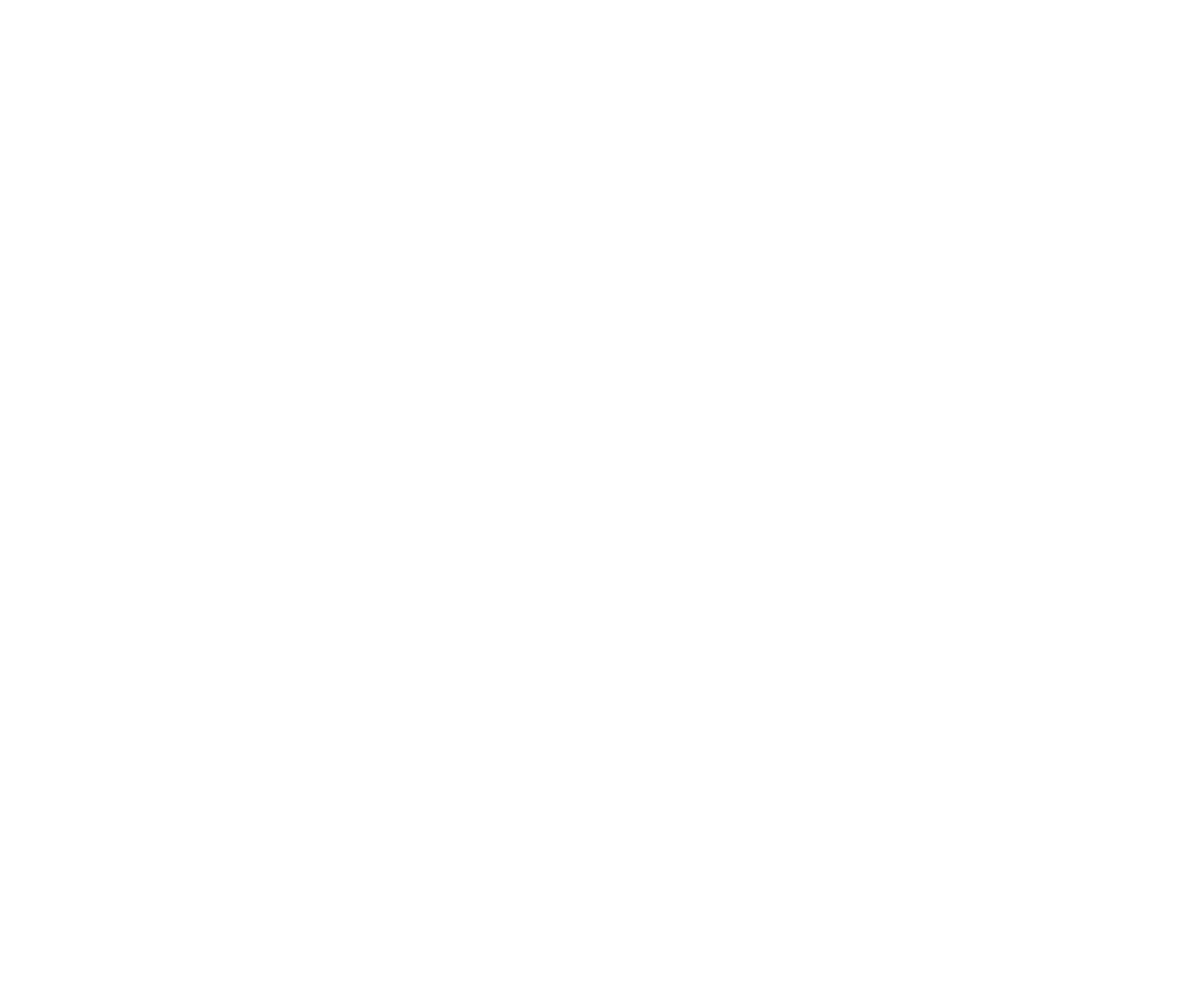
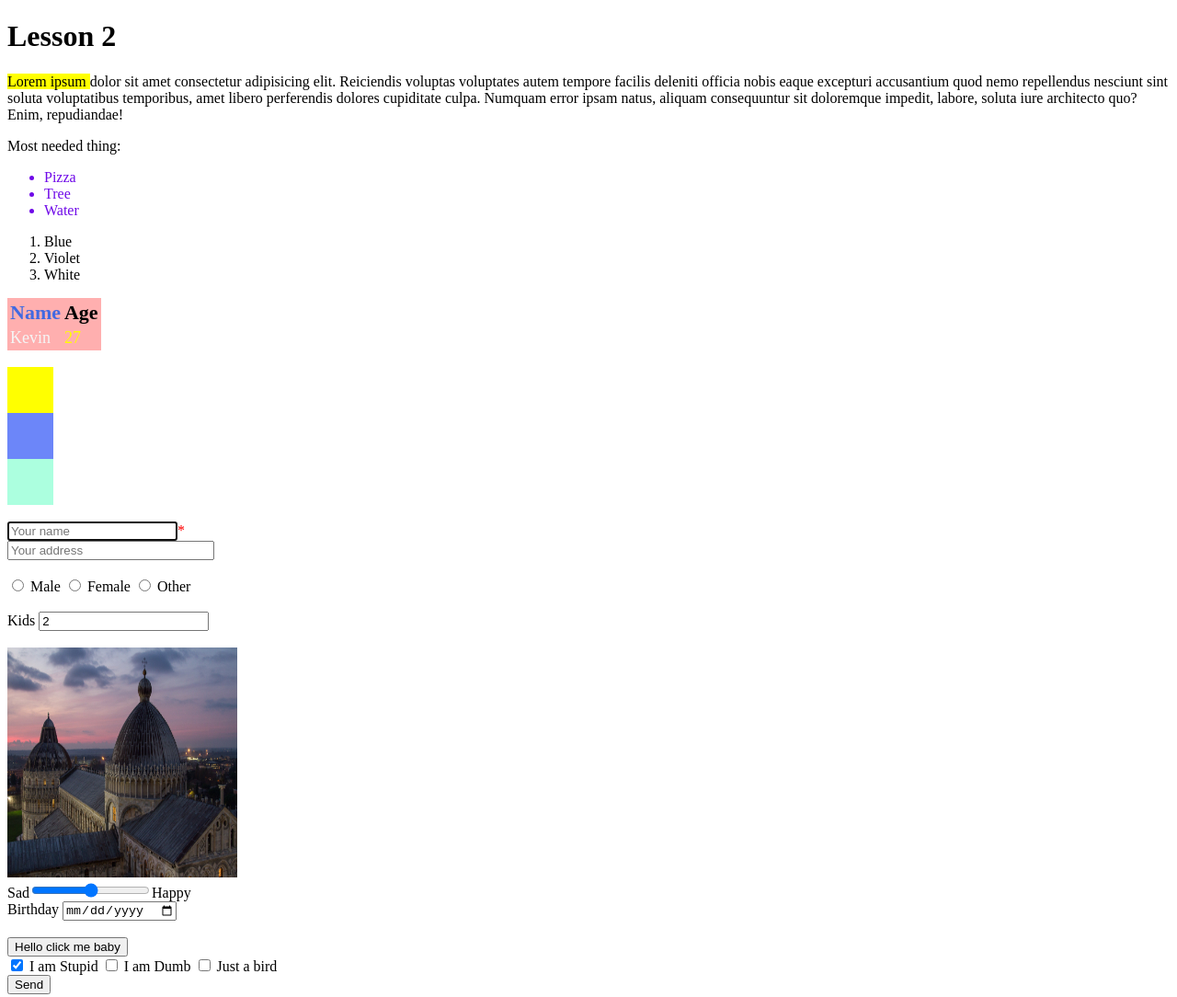
Before and after one commit to kevSchmidt/DCI_lessons_html-css, a plain HTML site: page lessons/basic2/index.html in a window 1280 px wide. Shown: the whole page at 92% size. Before the commit the page ends 800 px from the top, so only its background shows below. Drawn offline with Linux system fonts and the light colour scheme.

Commit message:
new lesson

```diff
--- /dev/null
+++ b/lessons/basic2/css/style.css
@@ -0,0 +1,46 @@
+/* accessing simple element */
+table {
+  background-color: rgba(255, 0, 0, 0.315);
+}
+th {
+  font-size: 22px;
+}
+td {
+  font-size: 18px;
+}
+/* accessing child element */
+ul li {
+  color: #6f09e8;
+}
+/* accessing id with # notation */
+#name {
+  color: royalblue;
+}
+#firstRow {
+  color: yellow;
+}
+#required {
+  color: red;
+}
+/* accessing class with dote notation */
+.age {
+  color: violet;
+}
+.firstRow {
+  color: whitesmoke;
+}
+/* accessing all div */
+div {
+  width: 50px;
+  height: 50px;
+}
+/* accessing individual div */
+.div1 {
+  background-color: yellow;
+}
+.div2 {
+  background-color: rgba(34, 73, 246, 0.664);
+}
+.div3 {
+  background-color: rgba(71, 255, 184, 0.452);
+}
--- a/lessons/basic2/index.html
+++ b/lessons/basic2/index.html
@@ -3,7 +3,57 @@
   <head>
     <meta charset="UTF-8" />
     <meta name="viewport" content="width=device-width, initial-scale=1.0" />
-    <title>Document</title>
+    <link rel="stylesheet" href="css/style.css" />
+    <title>Lesson 2</title>
   </head>
-  <body></body>
+  <body>
+    <h1>Lesson 2</h1>
+    <p>
+      <mark>Lorem ipsum </mark> dolor sit amet consectetur adipisicing elit.
+      Reiciendis voluptas voluptates autem tempore facilis deleniti officia
+      nobis eaque excepturi accusantium quod nemo repellendus nesciunt sint
+      soluta voluptatibus temporibus, amet libero perferendis dolores cupiditate
+      culpa. Numquam error ipsam natus, aliquam consequuntur sit doloremque
+      impedit, labore, soluta iure architecto quo? Enim, repudiandae!
+    </p>
+    Most needed thing:
+    <ul>
+      <li>Pizza</li>
+      <li>Tree</li>
+      <li>Water</li>
+    </ul>
+    <ol>
+      <li>Blue</li>
+      <li>Violet</li>
+      <li>White</li>
+    </ol>
+    <table>
+      <th id="name">Name</th>
+      <th id="age">Age</th>
+      <tr>
+        <td class="firstRow">Kevin</td>
+        <td id="firstRow">27</td>
+      </tr>
+    </table><br>
+    <div class="div1"></div>
+    <div class="div2"></div>
+    <div class="div3"></div><br>
+    <!-- send all info to index.js with method GET -->
+    <form action="index.js" method="GET">
+      <!-- all kind of input -->
+      <input type="text" name="name" id="n1" placeholder="Your name" maxlength="8" required autofocus/><span id="required">*</span><br>
+      <input type="text" name="address" id="ad1" placeholder="Your address" size="25"/> <br><br>
+      <input type="radio" name="gender" id="r1" value="male" /> Male
+      <input type="radio" name="gender" id="r2" value="female" /> Female
+      <input type="radio" name="gender" id="r3" value="other" /> Other <br><br>
+      Kids <input type="number" name="num" id="n1" value="2"><br><br>
+      <input type="image" src="img/italy.jpg" alt="italy" width="250px" height="250px"><br>
+      Sad<input type="range" name="weather" id="w1">Happy <br>
+      Birthday <input type="date" name="date" id="d1"> <br><br>
+      <input type="button" value="Hello click me baby"> <br>
+      <input type="checkbox" name="c1" id="check1" checked> I am Stupid
+      <input type="checkbox" name="c1" id="check2"> I am Dumb
+      <input type="checkbox" name="c1" id="check3"> Just a bird <br>
+      <!-- submit button -->
+      <input type="submit" value="Send">
 </html>
```
Also changed, not shown: lessons/basic2/img/italy.jpg (added).
